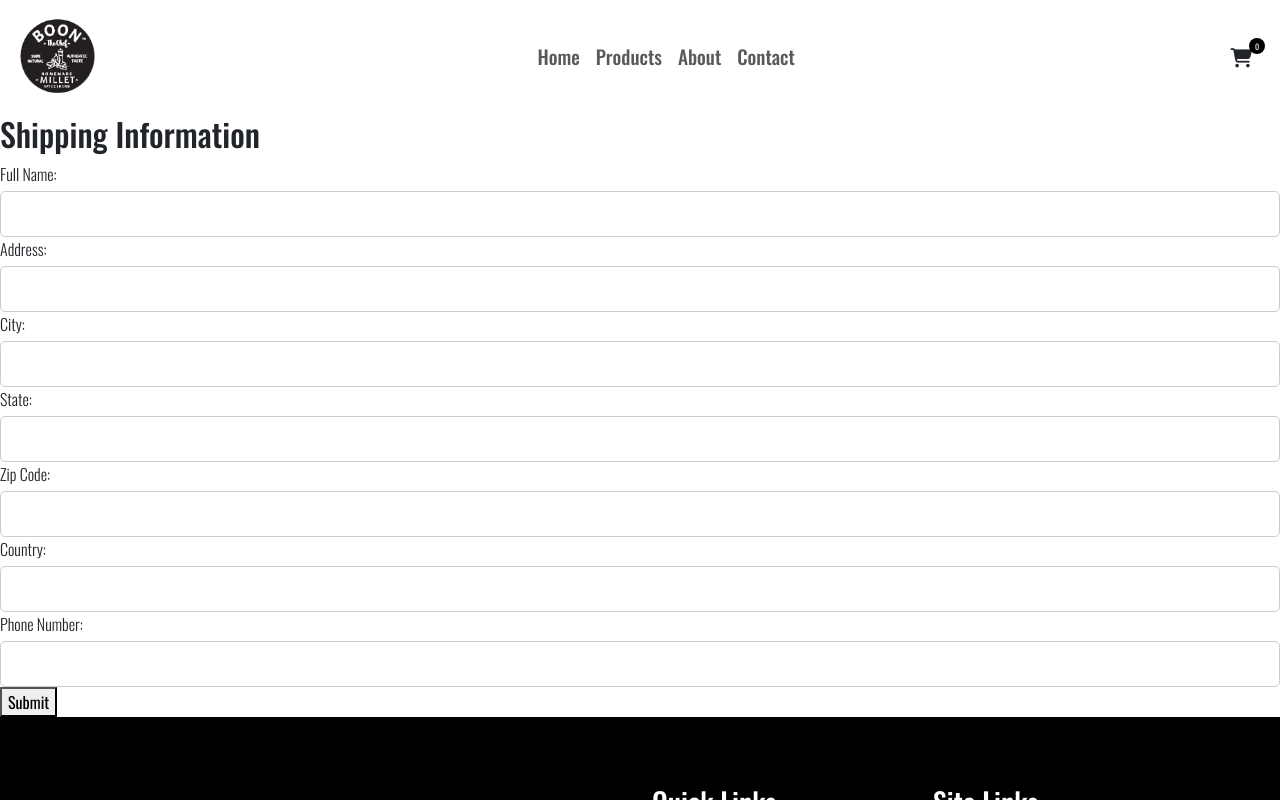
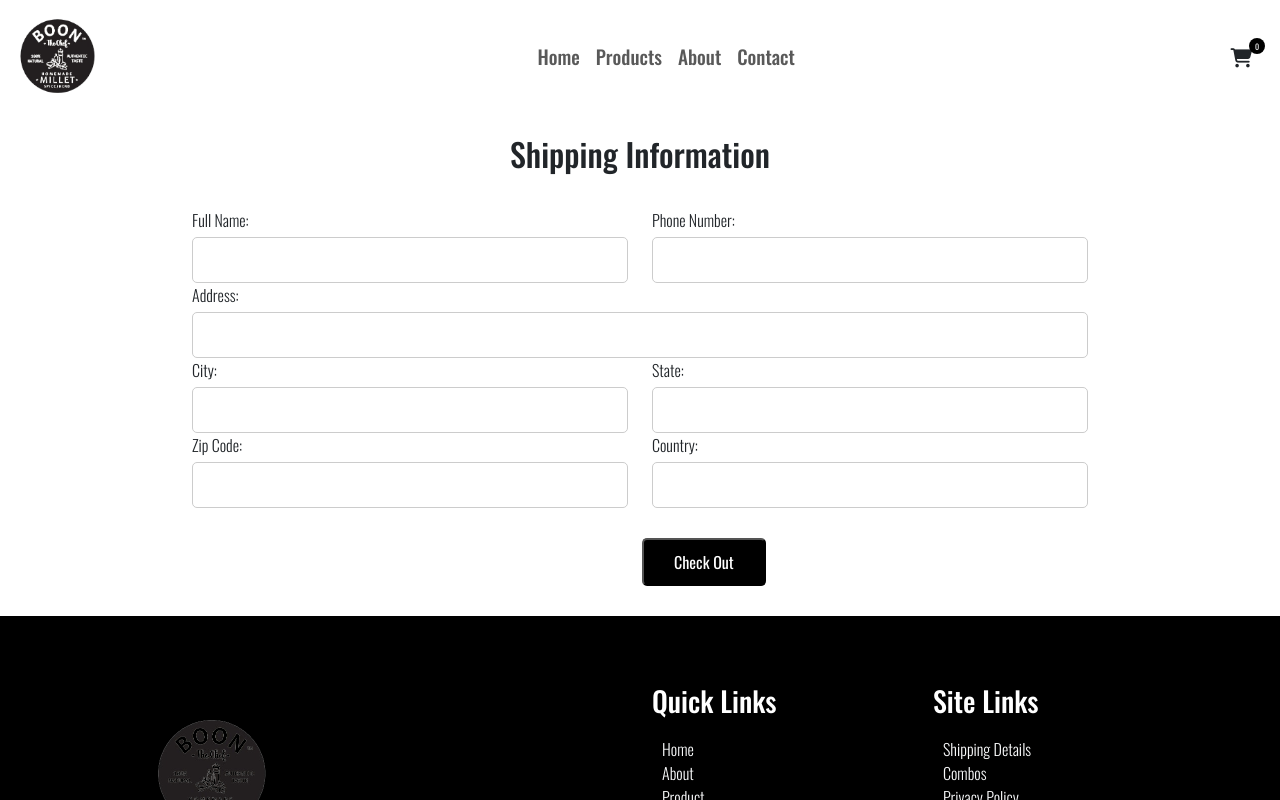
Before and after one commit to nsathiyakala/Boon-the-chef, a React (Create React App) app in the folder Client/: page /shippinginfo in a window 1280 px wide. Shown: the top 800 px of the page. Built offline with nearby package versions, Linux system fonts and the light colour scheme; a small style sheet from the web is missing.

Commit message:
shippinginfo design

```diff
--- a/Client/src/App.css
+++ b/Client/src/App.css
@@ -963,3 +963,30 @@ p{
 
   }
 }
+
+/* shipping info start--------------- */
+.shipping-info{
+  padding: 10px;
+  justify-content: center;
+  align-items: center;
+}
+.shipping-info button{
+  background-color: #000;
+  color: white;
+  border-radius: 5px;
+  margin-left: 450px;
+  padding: 10px 30px;
+  margin-top: 30px;
+}
+.shipping-info button:hover{
+  background-color: white;
+  color: black;
+
+}
+
+@media (max-width:768px)
+{
+  .shipping-info button{
+    margin-left: 150px;
+  }
+}
--- a/Client/src/pages/ShipppingInfo.jsx
+++ b/Client/src/pages/ShipppingInfo.jsx
@@ -28,10 +28,15 @@ const ShippingInfo = ({ cartItems }) => {
   };
 
   return (
-    <div className="shipping-info">
-      <h2>Shipping Information</h2>
+    <div className="container">
+      <div>
+        <h2 className='text-center'>Shipping Information</h2>
         <form onSubmit={handleSubmit}>
-        <div>
+          <div className="row shipping-info mt-4">
+            <div className="col-lg-10">
+              <div className="row">
+                <div className="col-lg-6">
+
                   <label>Full Name:</label>
                   <input
                     type="text"
@@ -40,8 +45,21 @@ const ShippingInfo = ({ cartItems }) => {
                     onChange={handleChange}
                     required
                   />
+
                 </div>
-        <div>
+
+                <div className="col-lg-6">
+                  <label>Phone Number:</label>
+                  <input
+                    type="text"
+                    name="phoneNumber"
+                    value={shippingDetails.phoneNumber}
+                    onChange={handleChange}
+                    required
+                  />
+                </div>
+                <div className="col-lg-12">
+
                   <label>Address:</label>
                   <input
                     type="text"
@@ -50,8 +68,9 @@ const ShippingInfo = ({ cartItems }) => {
                     onChange={handleChange}
                     required
                   />
+
                 </div>
-        <div>
+                <div className="col-lg-6">
                   <label>City:</label>
                   <input
                     type="text"
@@ -61,7 +80,8 @@ const ShippingInfo = ({ cartItems }) => {
                     required
                   />
                 </div>
-        <div>
+
+                <div className="col-lg-6" >
                   <label>State:</label>
                   <input
                     type="text"
@@ -71,7 +91,7 @@ const ShippingInfo = ({ cartItems }) => {
                     required
                   />
                 </div>
-        <div>
+                <div className="col-lg-6">
                   <label>Zip Code:</label>
                   <input
                     type="text"
@@ -81,7 +101,7 @@ const ShippingInfo = ({ cartItems }) => {
                     required
                   />
                 </div>
-        <div>
+                <div className="col-lg-6">
                   <label>Country:</label>
                   <input
                     type="text"
@@ -91,19 +111,15 @@ const ShippingInfo = ({ cartItems }) => {
                     required
                   />
                 </div>
-        <div>
-          <label>Phone Number:</label>
-          <input
-            type="text"
-            name="phoneNumber"
-            value={shippingDetails.phoneNumber}
-            onChange={handleChange}
-            required
-          />
+                <div> <button type="submit"> Check Out</button></div>
+
               </div>
-        <button type="submit">Submit</button>
+            </div>
+          </div>
         </form>
       </div>
+    </div>
+
   );
 };
 
```
Lines whose indentation alone changed are shown as unchanged.
